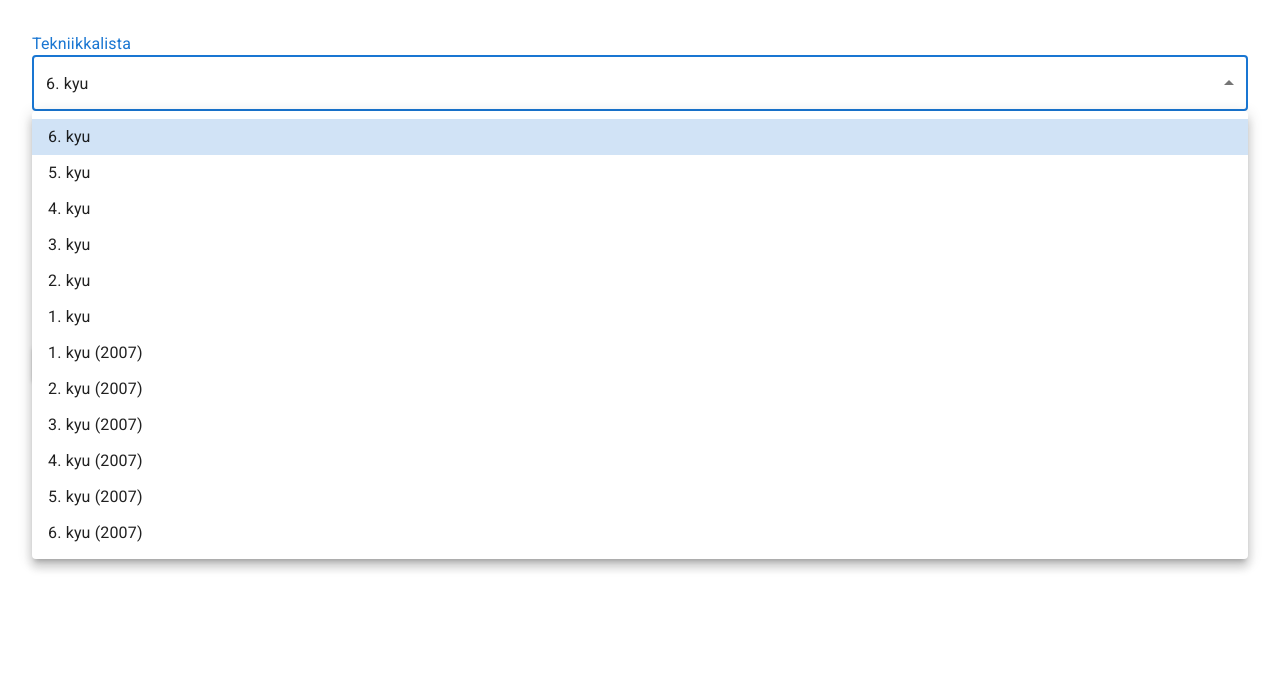
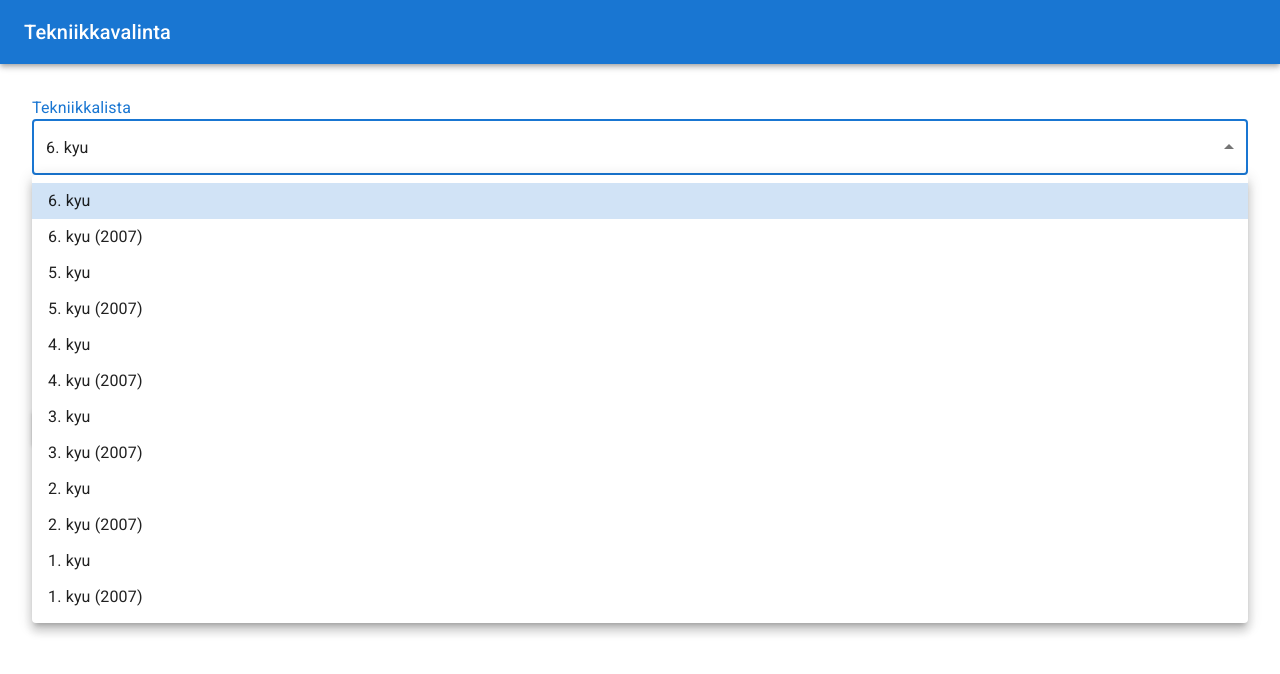
Before and after one commit to jussini/virtual-senpai, a React (Vite) app: page / in a window 1280 px wide. Both pictures are taken after a click on the element "6. kyu". Shown: the top 674 px of the page. Built offline with nearby package versions, Linux system fonts and the light colour scheme.

Commit message:
Add app bar and try to acquire wake lock sentinel to keep display on while playing back the list

```diff
--- a/src/components/App.tsx
+++ b/src/components/App.tsx
@@ -5,6 +5,9 @@ import CssBaseline from '@mui/material/CssBaseline'
 import { InputForm } from './InputForm'
 import { Player } from './Player'
 import { PlayParams } from '../types/play-params'
+import { AppBar, Toolbar, Typography } from '@mui/material'
+import { setListNames } from '../constants/setLists'
+import { WakeLock } from './WakeLock'
 
 type AppState =
   | {
@@ -32,6 +35,15 @@ const App: React.FC = () => {
   return (
     <main>
       <CssBaseline />
+      <AppBar position="sticky">
+        <Toolbar>
+          <Typography variant="h6" component="div" sx={{ flexGrow: 1 }}>
+            {appState.playing === false && 'Tekniikkavalinta'}
+            {appState.playing && `Harjoitellaan: ${setListNames[appState.playParams.listName]}`}
+          </Typography>
+          <WakeLock enabled={appState.playing} />
+        </Toolbar>
+      </AppBar>
       {appState.playing === false && <InputForm onStart={onStart} />}
       {appState.playing && (
         <Player
--- a/src/components/InputForm.tsx
+++ b/src/components/InputForm.tsx
@@ -30,6 +30,7 @@ import { useAtom } from 'jotai'
 import { TextField } from '@mui/material'
 import { Inputs, SetList } from '../types/input-form'
 import { formState } from '../atoms/atoms'
+import { setListNames } from '../constants/setLists'
 
 const setListToKyuList = (listName: SetList): PracticeTechniqueList => {
   switch (listName) {
@@ -88,10 +89,26 @@ export const InputForm: React.FC<Props> = ({ onStart }) => {
         list: setListToKyuList(data.setList),
         delay: data.delay,
         shuffle: data.shuffle,
+        listName: data.setList
       })
     },
     [onStart, setFormDefaults]
   )
+
+  const setListMenuItems: Array<SetList> = [
+    'kyu6List',
+    'kyu6List2007',
+    'kyu5List',
+    'kyu5List2007',
+    'kyu4List',
+    'kyu4List2007',
+    'kyu3List',
+    'kyu3List2007',
+    'kyu2List',
+    'kyu2List2007',
+    'kyu1List',
+    'kyu1List2007'
+  ] as const
 
   return (
     <form onSubmit={handleSubmit(onSubmit)} noValidate>
@@ -114,18 +131,9 @@ export const InputForm: React.FC<Props> = ({ onStart }) => {
                 onChange={(ev) => onChange(ev.target.value)}
                 value={value}
               >
-                <MenuItem value="kyu6List">6. kyu</MenuItem>
-                <MenuItem value="kyu5List">5. kyu</MenuItem>
-                <MenuItem value="kyu4List">4. kyu</MenuItem>
-                <MenuItem value="kyu3List">3. kyu</MenuItem>
-                <MenuItem value="kyu2List">2. kyu</MenuItem>
-                <MenuItem value="kyu1List">1. kyu</MenuItem>
-                <MenuItem value="kyu1List2007">1. kyu (2007)</MenuItem>
-                <MenuItem value="kyu2List2007">2. kyu (2007)</MenuItem>
-                <MenuItem value="kyu3List2007">3. kyu (2007)</MenuItem>
-                <MenuItem value="kyu4List2007">4. kyu (2007)</MenuItem>
-                <MenuItem value="kyu5List2007">5. kyu (2007)</MenuItem>
-                <MenuItem value="kyu6List2007">6. kyu (2007)</MenuItem>
+                { setListMenuItems.map((item) => (
+                  <MenuItem key={item} value={item}>{setListNames[item]}</MenuItem>
+                ))}
               </Select>
             </FormControl>
           )}
--- /dev/null
+++ b/src/components/WakeLock.tsx
@@ -0,0 +1,60 @@
+import VisibilityIcon from '@mui/icons-material/Visibility'
+import Typography from '@mui/material/Typography'
+import { useEffect, useState } from 'react'
+
+let wakeLockSupported = false
+if ('wakeLock' in navigator) {
+  wakeLockSupported = true
+}
+
+type Params = {
+  enabled: boolean
+}
+
+const WakeLock: React.FC<Params> = ({ enabled }) => {
+  const [lock, setLock] = useState<WakeLockSentinel | null>(null)
+
+  useEffect(() => {
+    if (!wakeLockSupported) {
+      return
+    }
+
+    const getLock = async () => {
+      try {
+        const screenLock = await navigator.wakeLock.request('screen')
+        screenLock.addEventListener('release', () => {
+          console.log('wake lock was released')
+        })
+        setLock(screenLock)
+      } catch (error) {
+        console.warn('Failed to acquire wake lock sentinel', error)
+      }
+    }
+
+    const releaseLock = async () => {
+      try {
+        if (lock) {
+          await lock.release()
+          setLock(null)
+        }
+      } catch (error) {
+        console.warn('Failed to release wake lock sentinel', error)
+      }
+    }
+
+    if (enabled && (!lock || lock.released)) {
+      getLock()
+    }
+    if (!enabled && lock) {
+      releaseLock()
+    }
+  }, [enabled, lock])
+
+  return (
+    <>
+      <Typography>{lock ? <VisibilityIcon /> : undefined}</Typography>
+    </>
+  )
+}
+
+export { WakeLock }
--- /dev/null
+++ b/src/constants/setLists.ts
@@ -0,0 +1,16 @@
+import { SetList } from '../types/input-form'
+
+export const setListNames: Record<SetList, string> = {
+  kyu6List: '6. kyu',
+  kyu5List: '5. kyu',
+  kyu4List: '4. kyu',
+  kyu3List: '3. kyu',
+  kyu2List: '2. kyu',
+  kyu1List: '1. kyu',
+  kyu1List2007: '1. kyu (2007)',
+  kyu2List2007: '2. kyu (2007)',
+  kyu3List2007: '3. kyu (2007)',
+  kyu4List2007: '4. kyu (2007)',
+  kyu5List2007: '5. kyu (2007)',
+  kyu6List2007: '6. kyu (2007)',
+}
--- a/src/hooks/use-voice.ts
+++ b/src/hooks/use-voice.ts
@@ -204,7 +204,6 @@ export const useVoice = () => {
             src: [list[i]],
             autoplay: true,
             onend: () => {
-              console.log('on end', list[i])
               if (i + 1 < list.length) {
                 autoplay(i + 1, list)
               } else {
--- a/src/types/play-params.ts
+++ b/src/types/play-params.ts
@@ -1,7 +1,9 @@
+import { SetList } from "./input-form"
 import { PracticeTechniqueList } from "./techniques"
 
 export type PlayParams = {
     list: PracticeTechniqueList
     shuffle: boolean
     delay: number
+    listName: SetList
 }
```
